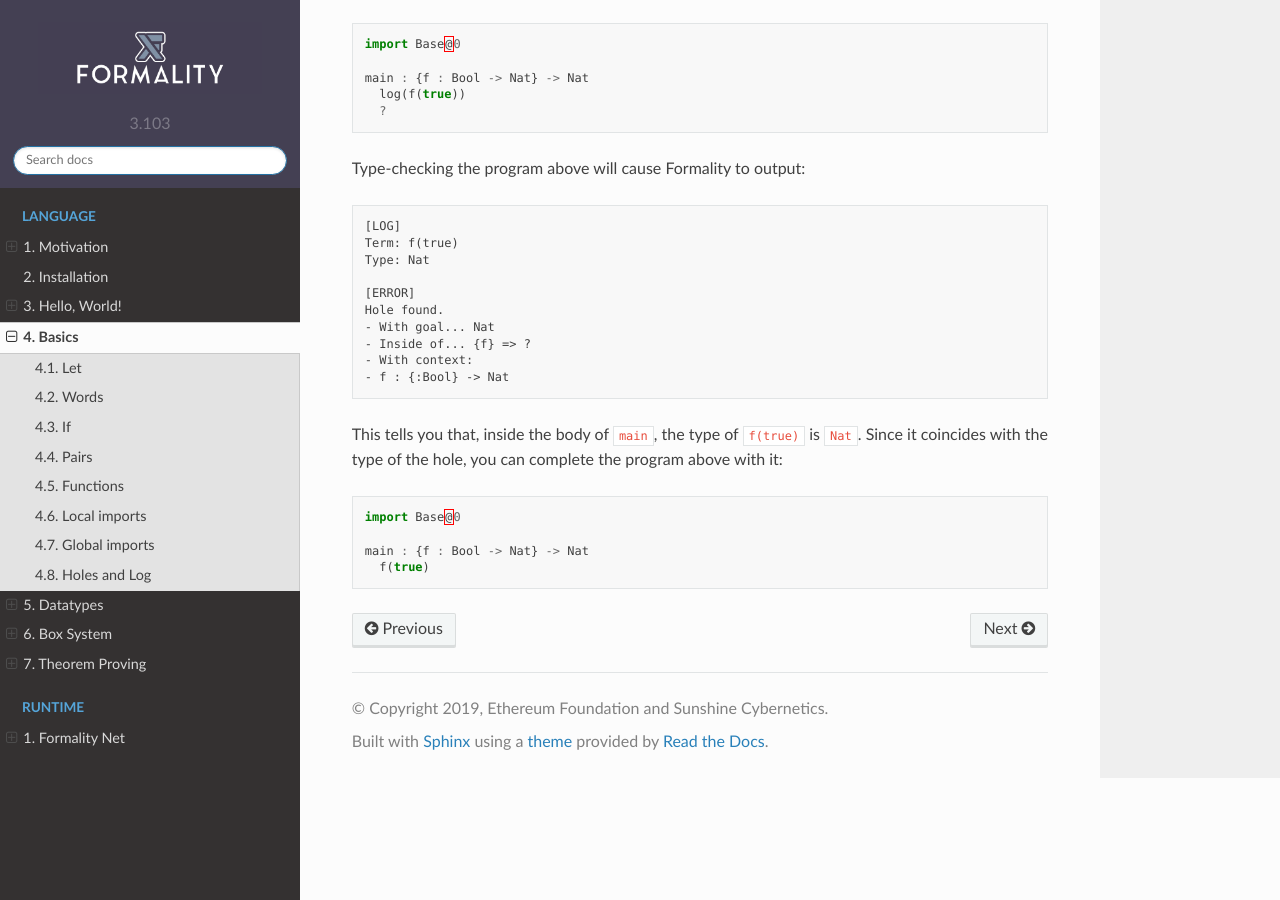
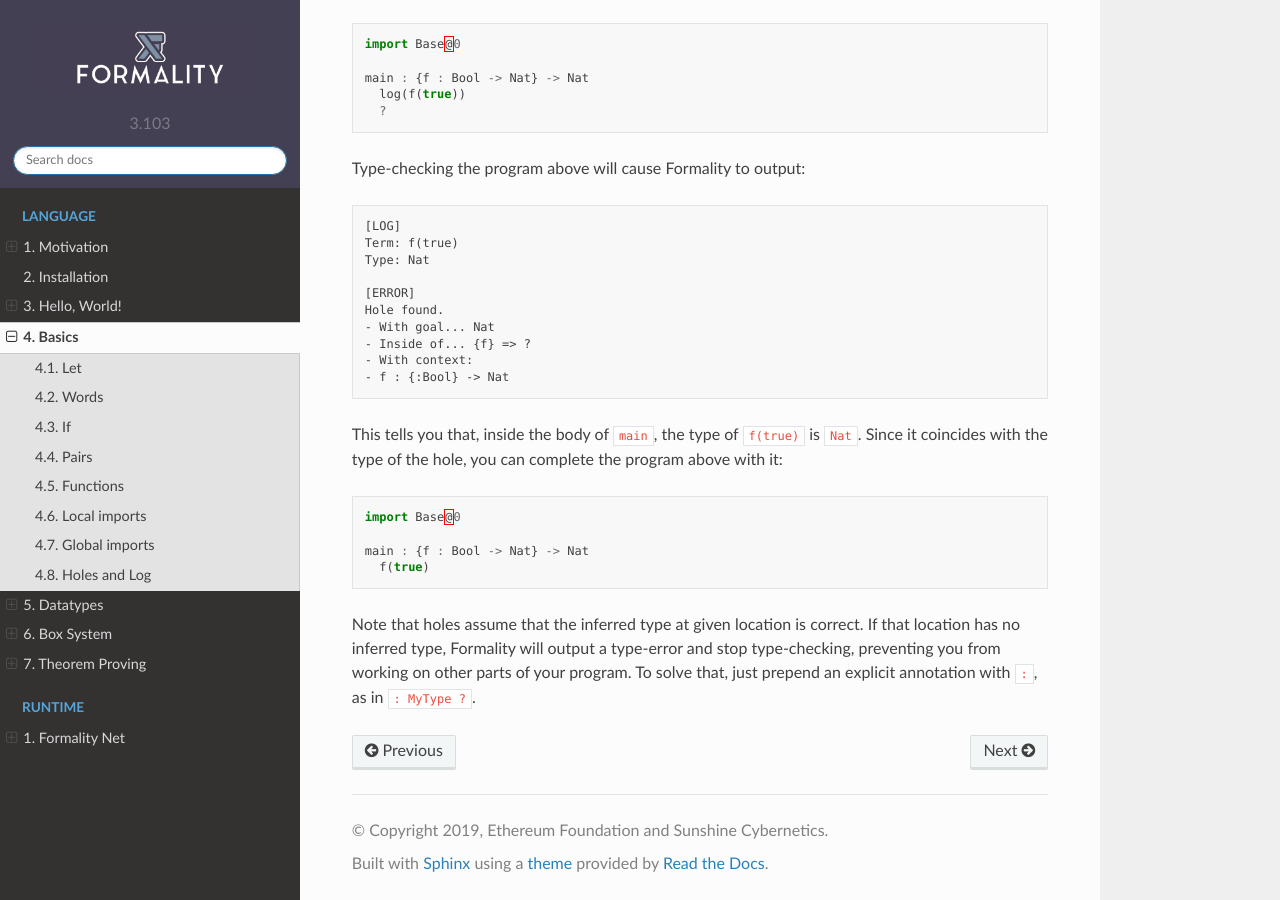
Before and after one commit to Soonad/docs.formality-lang.org, a Sphinx documentation site: the page built from docs/source/language/4.Basics.md, in a window 1280 px wide and 900 px high, scrolled down 6008 px. Built offline with Sphinx 7.4.7 and the Read the Docs theme 2.0.0, drawn with Linux system fonts in a browser that asks for light colours; pages that are not in the unit, such as notebooks, are missing from menus.

Commit message:
Add explicit type suggestion for non-inferred holes

````diff
--- a/docs/source/language/4.Basics.md
+++ b/docs/source/language/4.Basics.md
@@ -263,3 +263,5 @@ import Base@0
 main : {f : Bool -> Nat} -> Nat
   f(true)
 ```
+
+Note that holes assume that the inferred type at given location is correct. If that location has no inferred type, Formality will output a type-error and stop type-checking, preventing you from working on other parts of your program. To solve that, just prepend an explicit annotation with `:`, as in `: MyType ?`.
````
